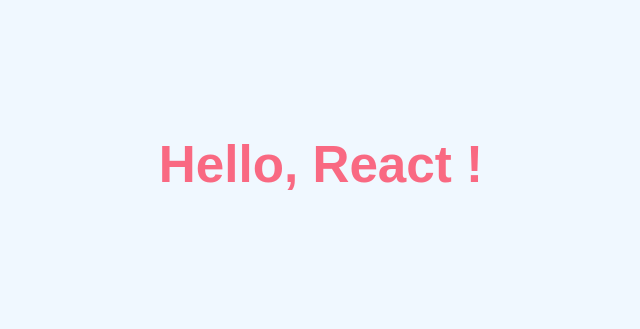
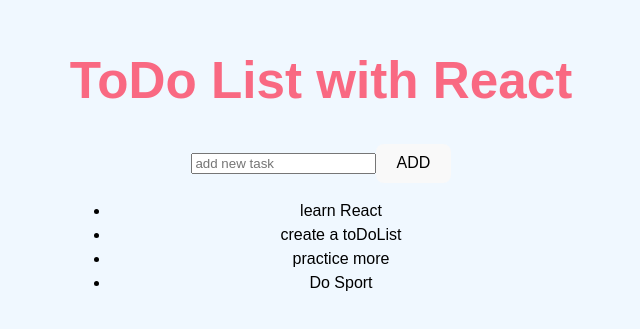
Before and after one commit to SHATAJV/react_toDoList, a React (Vite) app in the folder toDolist/: page / in a window 1280 px wide. Shown: the part 235-564 px from the top of the page, without its empty margins (319-959 px from the left). Built offline with nearby package versions, Linux system fonts and the light colour scheme.

Commit message:
add form

```diff
--- a/toDolist/src/App.jsx
+++ b/toDolist/src/App.jsx
@@ -1,13 +1,29 @@
 
 import './App.css'
-import React from 'react'
-import HelloWord from './components/HelloWorld'
+import React, { useState } from 'react'
+import Task from './components/Task';
+import ToDolist from './components/ToDoList';
+import AddTodoform from './components/AddTodoForm';
 
 const App = () =>{
+  const [tasks,setTasks] = useState([
+    {id: 1, title :"learn React"},
+    {id:2, title: "create a toDoList"},
+    {id:3, title: "practice more"},
+    {id:4, title: "Do Sport"}
+
+  ]);
+
+  const handleAddTask = (title) =>{
+    const newTask = {id: tasks.length +1, title};
+    setTasks([...tasks, newTask])
+  };
   return(
     <div>
-      <HelloWord />
+      <h1> ToDo List with React</h1>
+      <AddTodoform onAddTask={handleAddTask} />
+      <ToDolist tasks={tasks} />
     </div>
-  )
+  );
 };
 export default App;
--- /dev/null
+++ b/toDolist/src/components/AddTodoForm.jsx
@@ -0,0 +1,20 @@
+import React , {useState} from "react";
+const AddTodoform = ({onAddTask})=> {
+    const [title, setTitle]= useState("");
+
+    const handleSubmit = (e) =>{
+        e.preventDefault();
+        if (title.trim()==="") return;
+        onAddTask(title);
+        setTitle("");
+    };
+
+    return(
+        <form onSubmit={handleSubmit}>
+            <input type="text" value={title} onChange={(e) => setTitle(e.target.value)} placeholder="add new task" />
+            <button type="submit">ADD</button>
+        </form>
+    );
+};
+
+export default AddTodoform;
--- /dev/null
+++ b/toDolist/src/components/Task.jsx
@@ -0,0 +1,7 @@
+const Task = ({task, onToggle}) => {
+    return (
+        <li onClick={() => onToggle(task.id)} style={{textDecoration : task.completed ? 'line-through': 'none'}} >{task.title}</li>
+    );
+};
+
+export default Task;
--- /dev/null
+++ b/toDolist/src/components/ToDoList.jsx
@@ -0,0 +1,14 @@
+import React from "react";
+import Task from "./Task";
+
+const ToDolist = ({tasks}) => {
+    return(
+        <ul>
+            {tasks.map((task) => (
+                <Task key={task.id} task={task} />
+            ))}
+        </ul>
+
+    );
+};
+export default ToDolist;
```
Also changed, not shown: 1 other file (tests, documents, lock files or other folders).
